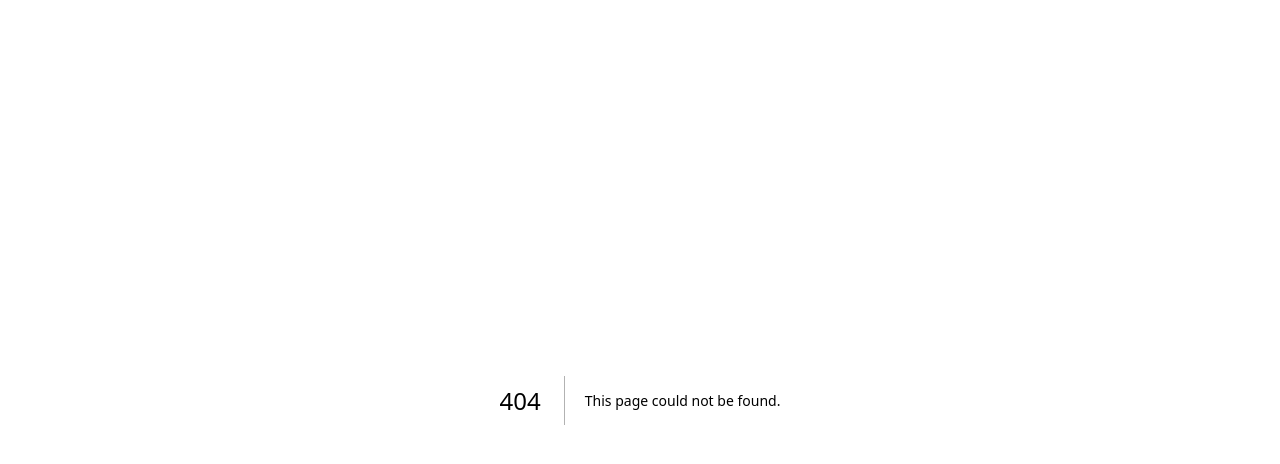
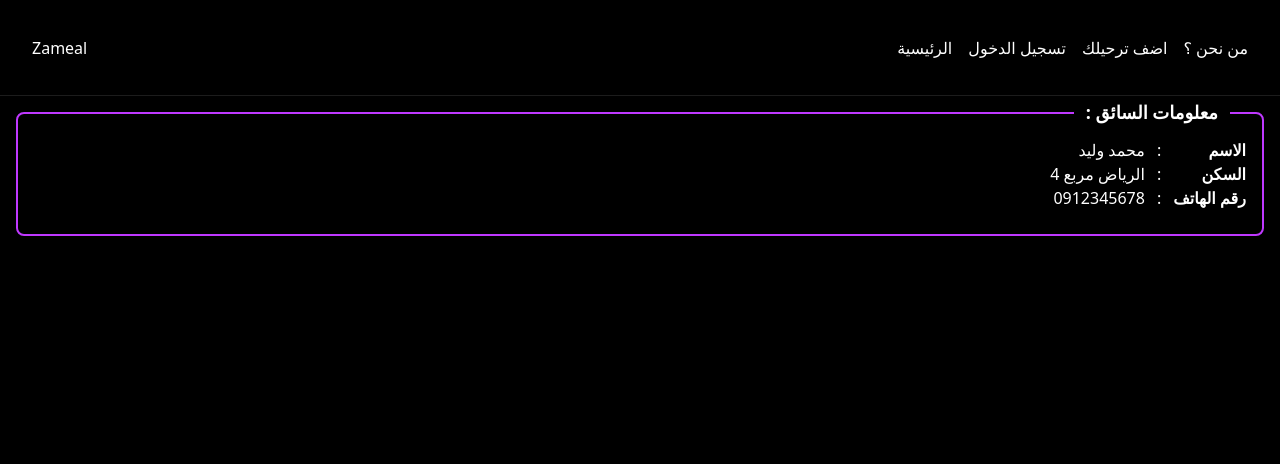
Before and after one commit to awabrh/ZamealClient, a Next.js app: page /post in a window 1280 px wide. Before the commit this address had no page. Shown: the top 464 px of the page. Built offline with nearby package versions, Linux system fonts and the light colour scheme.

Commit message:
created info card for details

```diff
--- /dev/null
+++ b/components/InfoCard.tsx
@@ -0,0 +1,28 @@
+import React from 'react'
+
+function InfoCard() {
+  return (
+    <div className='relative flex border-primary gap-3 py-6 px-4 rounded-lg border-2 font-light'>
+        <h3 className='absolute -top-4 right-8 bg-black px-3 font-bold text-lg'>
+            معلومات السائق :
+        </h3>
+        <div id='labels' className='font-bold flex-col'>
+            <p>الاسم</p>
+            <p>السكن</p>
+            <p>رقم الهاتف</p>
+        </div>
+        <div id='commas'>
+            <p>:</p>
+            <p>:</p>
+            <p>:</p>
+        </div>
+        <div id='values'>
+            <div>محمد وليد</div>
+            <div>الرياض مربع 4</div>
+            <div>0912345678</div>
+        </div>
+    </div>
+  )
+}
+
+export default InfoCard
--- /dev/null
+++ b/pages/post.tsx
@@ -0,0 +1,16 @@
+import React from 'react'
+import InfoCard from '../components/InfoCard'
+import Navbar from '../components/Navbar'
+
+function Post() {
+  return (
+    <div dir='rtl'>
+        <Navbar />
+        <div className='p-4'>
+            <InfoCard />
+        </div>
+    </div>
+  )
+}
+
+export default Post
```
